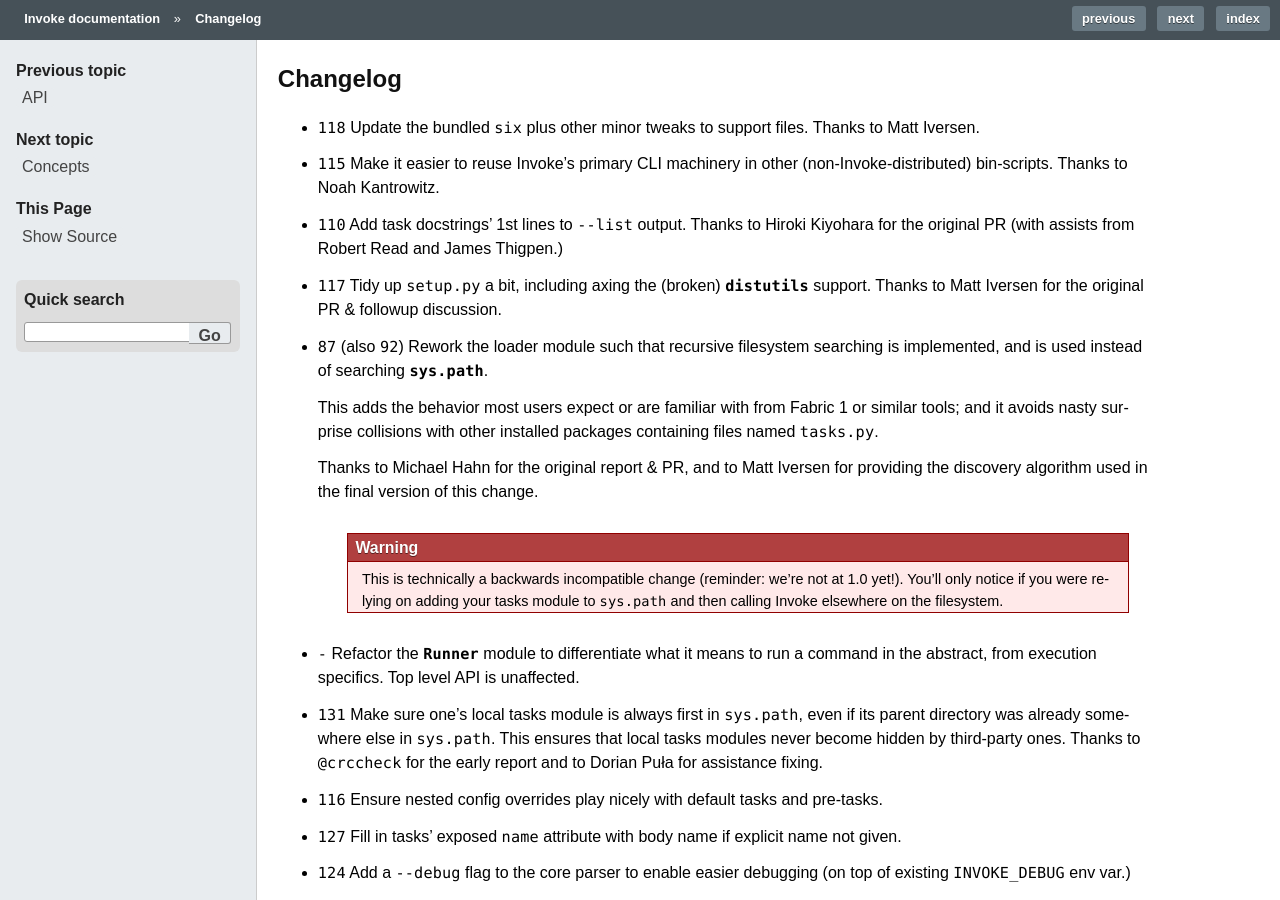
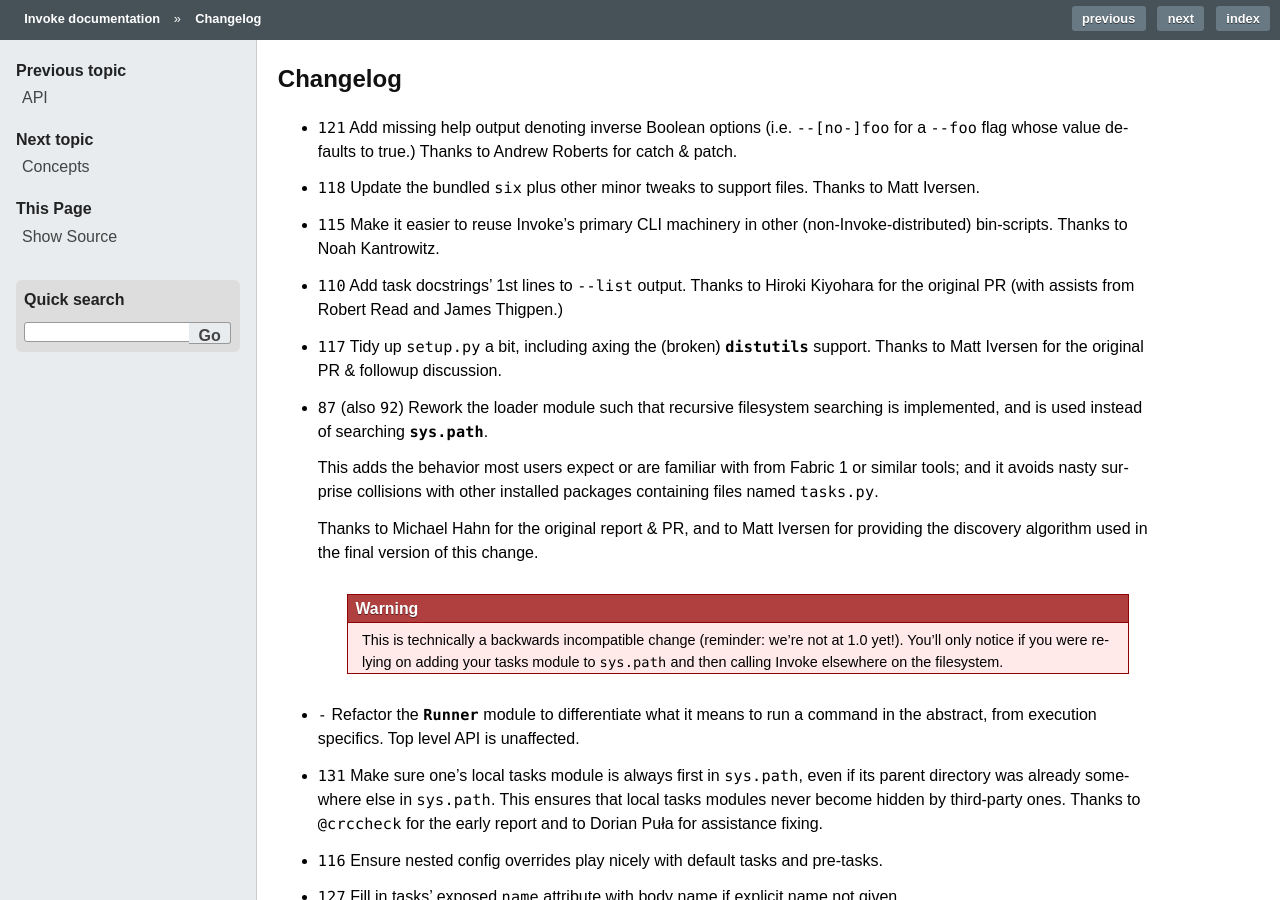
Before and after one commit to pyinvoke/invoke, a Sphinx documentation site: the page built from docs/changelog.rst, in a window 1280 px wide and 900 px high. Built offline with Sphinx 7.4.7, drawn with Linux system fonts in a browser that asks for light colours; cross-references to code outside the pages are shown as plain code.

Commit message:
Changelog re #121

```diff
--- a/docs/changelog.rst
+++ b/docs/changelog.rst
@@ -2,6 +2,9 @@
 Changelog
 =========
 
+* :bug:`121` Add missing help output denoting inverse Boolean options (i.e.
+  ``--[no-]foo`` for a ``--foo`` flag whose value defaults to true.) Thanks to
+  Andrew Roberts for catch & patch.
 * :support:`118` Update the bundled ``six`` plus other minor tweaks to support
   files. Thanks to Matt Iversen.
 * :feature:`115` Make it easier to reuse Invoke's primary CLI machinery in
```
